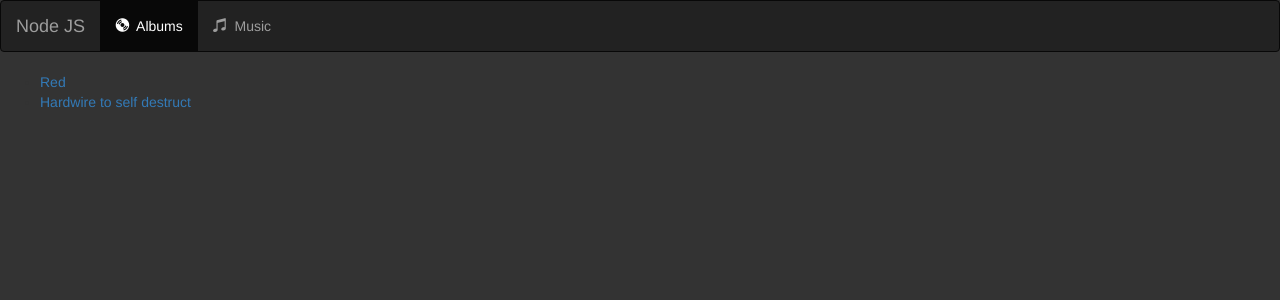
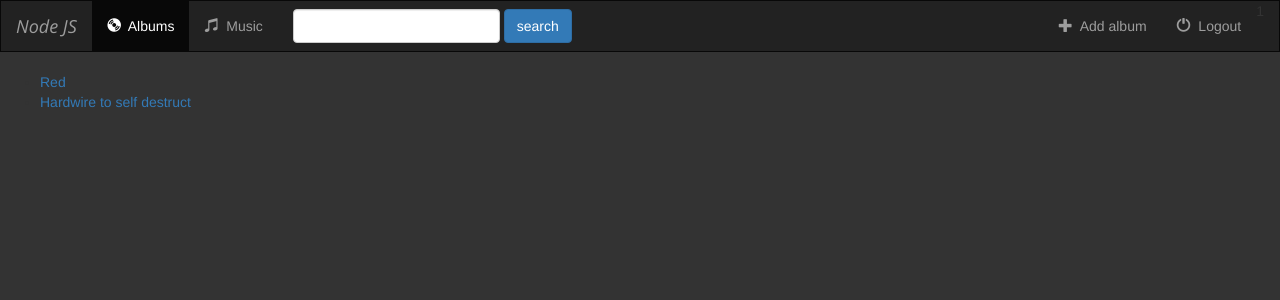
Before and after one commit to GerardoLSJ/django-music, a Django app: page /music/ in a window 1280 px wide. Shown: the top 300 px of the page. Run offline with Django 3.2, Linux system fonts and the light colour scheme; data comes from the database, SQL or seed files in the repository; some libraries are stand-ins or nearby versions.

Commit message:
add fonts

```diff
--- a/music/static/music/css/custom.css
+++ b/music/static/music/css/custom.css
@@ -1,3 +1,11 @@
 body{
     background-color: #333;
 }
+
+.navbar{
+    border-radius: 0;
+}
+.navbar-brand{
+    font-family: 'Open Sans', sans-serif;
+    font-style: italic;
+}
--- a/music/templates/music/index.html
+++ b/music/templates/music/index.html
@@ -1,13 +1,14 @@
 <!-- Static-->
 {% load staticfiles %}
 <link href="https://maxcdn.bootstrapcdn.com/bootstrap/3.3.7/css/bootstrap.min.css" rel="stylesheet">
-<link href="https://fonts.googleapis.com/css?family=Open+Sans" rel="stylesheet">
+<link href="https://fonts.googleapis.com/css?family=Open+Sans:300i,400" rel="stylesheet">
 <script src="https://code.jquery.com/jquery-3.1.1.slim.min.js" integrity="sha256-/SIrNqv8h6QGKDuNoLGA4iret+kyesCkHGzVUUV0shc="
     crossorigin="anonymous"></script>
     <script src="https://maxcdn.bootstrapcdn.com/bootstrap/3.3.7/js/bootstrap.min.js"></script>
     <link rel="stylesheet" href="{% static 'music/css/custom.css'%}">
     <nav class="navbar navbar-inverse">
         <div class="container-fluid">
+            <!--navbrand-->
             <div class="navbar-header">
                 <button type="button" class="navbar-toggle" data-toggle="collapse" data-target="#topNavBar">
                 <span class="icon-bar"></span>
@@ -15,8 +16,9 @@
             </button>
                 <a class="navbar-brand" href="{% url 'music:index' %}">Node JS</a>
             </div>
+            <!--end navbrand-->
             <!--items-->
-            <div class="collapse navbar-collapse">
+            <div class="collapse navbar-collapse" id="topNavBar">
                 <ul class="nav navbar-nav">
                     <li class="active">
                         <a href="{% url 'music:index' %}">
@@ -29,7 +31,27 @@
                         </a>
                     </li>
                 </ul>
+                <form action="#" class="navbar-form navbar-left" role="search" method="GET">
+                    <div class="form-group">
+                        <input type="text" name="query" value="" class="form-control">
+                    </div>
+                    <button class="btn btn-primary">search</button>
+                </form>
+                <!--right items-->
+                <ul class="nav navbar-nav navbar-right">
+                    <li class="">
+                        <a href="{% url 'music:index' %}">
+                            <span class="glyphicon glyphicon-plus" aria-hidden="true"></span>&nbsp; Add album
+                        </a>
+                    </li>
+                    <li class="">
+                        <a href="{% url 'music:index' %}">
+                            <span class="glyphicon glyphicon-off" aria-hidden="true"></span>&nbsp; Logout
+                        </a>
+                    </li>1
+                </ul>
             </div>
+            <!--end items-->
         </div>
     </nav>
     {% if all_albums %}
```
